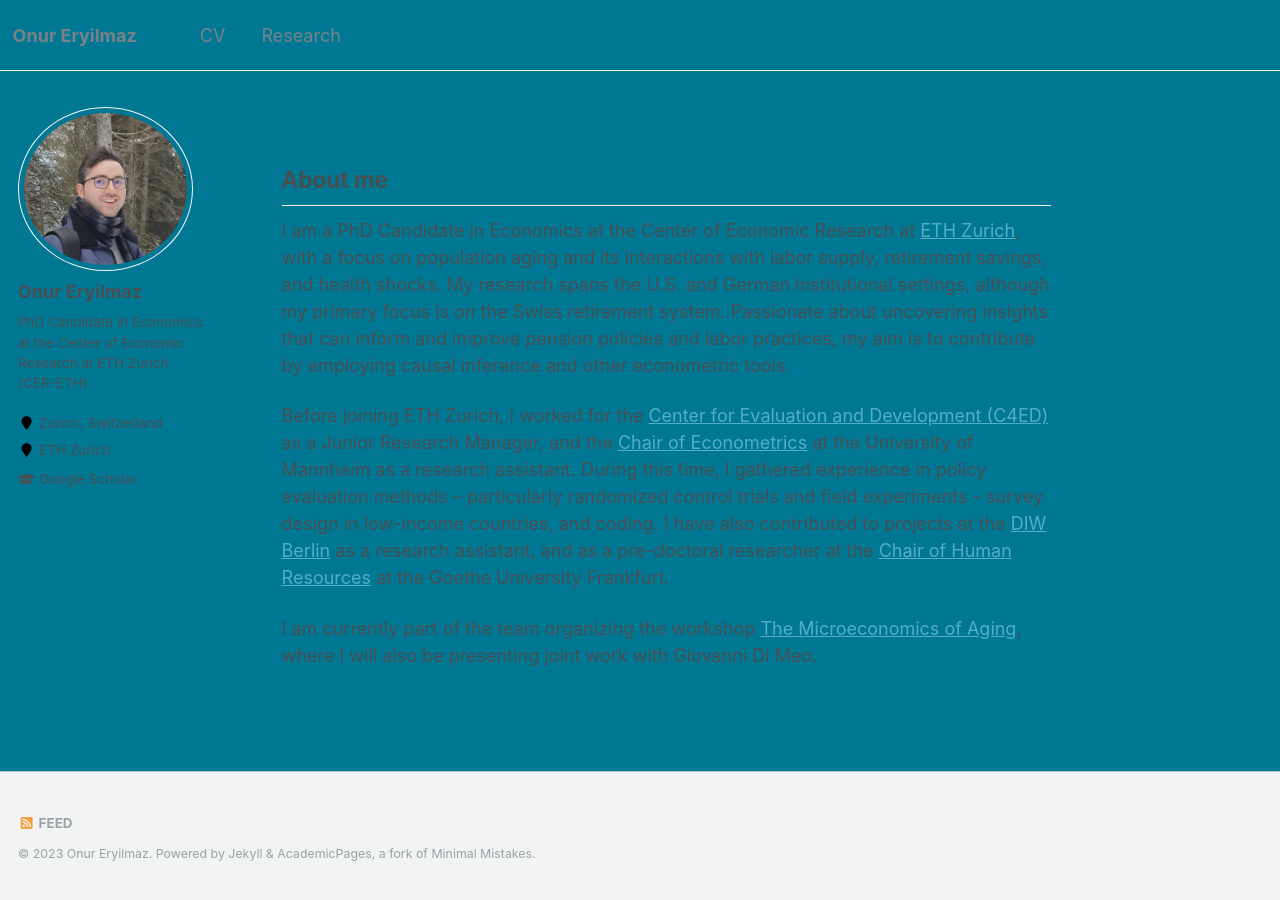
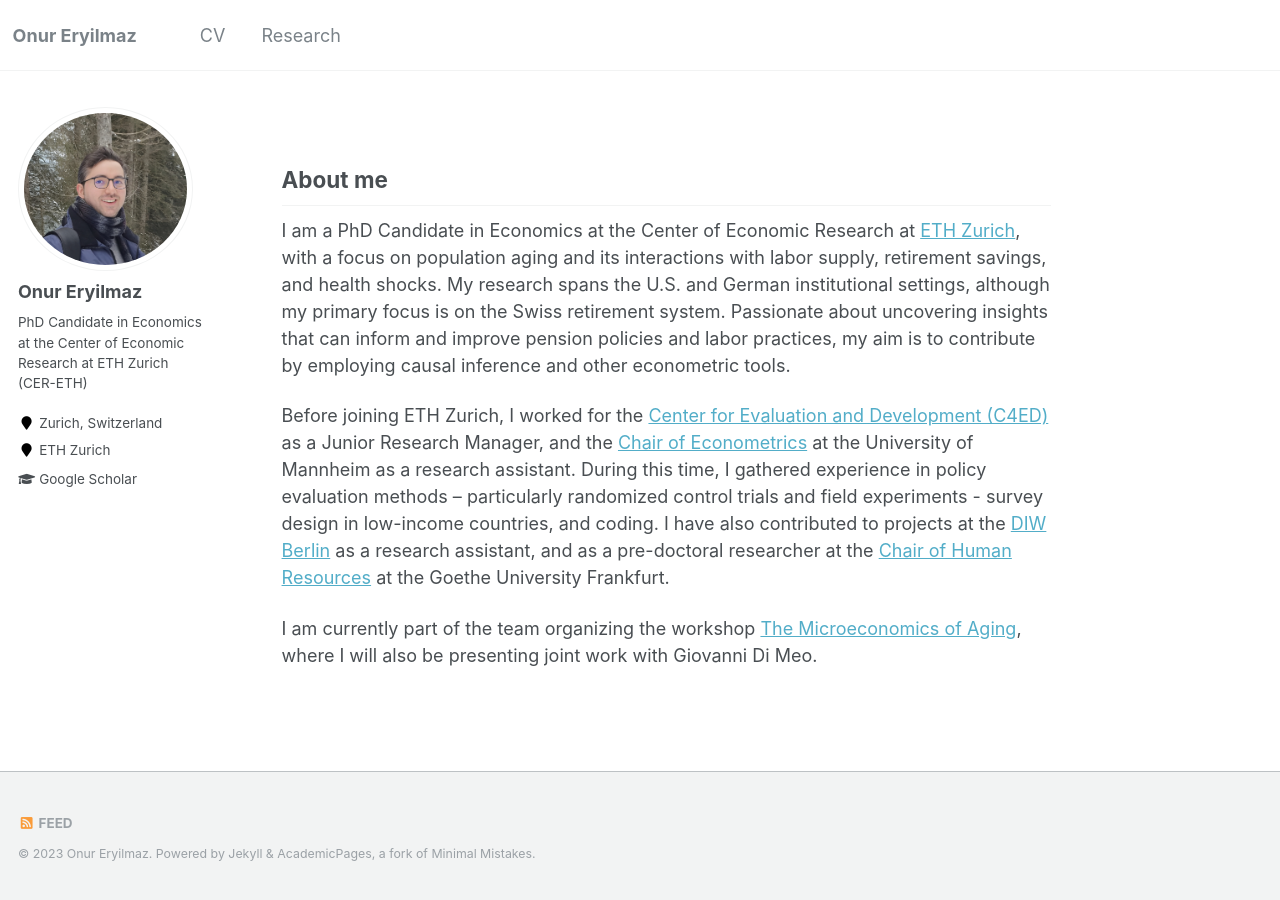
Before and after one commit to oeryilmaz/oeryilmaz.github.io, a Jekyll site: the page built from _pages/about.md, in a window 1280 px wide. Built offline with Jekyll 4.4.1, drawn with Linux system fonts in a browser that asks for light colours.

Commit message:
Update _variables.scss
changed back to #fff;

```diff
--- a/_sass/_variables.scss
+++ b/_sass/_variables.scss
@@ -56,7 +56,7 @@ $lighter-gray               : mix(#fff, $gray, 90%);
 $petrol                      : #007894;
 
 $body-color                 : #fff;
-$background-color           : #007894;
+$background-color           : #fff;
 $code-background-color      : #fafafa;
 $code-background-color-dark : $light-gray;
 $text-color                 : $dark-gray;
```
